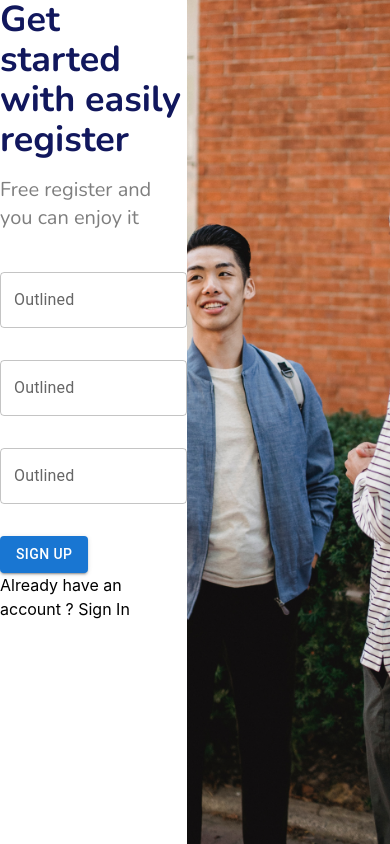
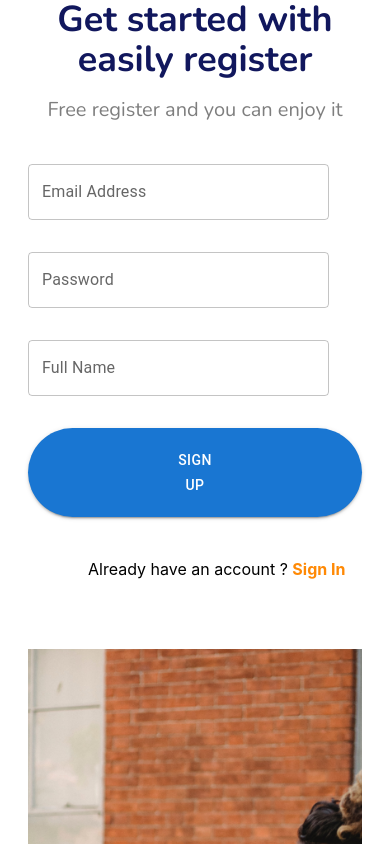
Before and after one commit to shahjalalrafid-dev/mini-chat-drift, a React (Vite) app: page / in a window 390 px wide. Shown: the top 844 px of the page. Built offline with nearby package versions, Linux system fonts and the light colour scheme.

Commit message:
Registration Page Completed Responsively

```diff
--- a/src/pages/Registration.jsx
+++ b/src/pages/Registration.jsx
@@ -5,16 +5,23 @@ import RegistrationImage from '../assets/registration.png'
 
 const Registration = () => {
   return (
-    <div className='container mx-auto'>
-        <div className='flex justify-center'>
-            <div>
-                <h1 className='font-nunito font-bold text-4xl text-[#11175D]'>Get started with easily register</h1>
-                <h4 className='font-nunito font-normal text-xl text-[#000000] opacity-50 mt-4 mb-10'>Free register and you can enjoy it</h4>
-                <TextField className='block! mb-8!' id="outlined-basic" label="Outlined" variant="outlined" />
-                <TextField className='block! mb-8!' id="outlined-basic" label="Outlined" variant="outlined" />
-                <TextField className='block! mb-8!' id="outlined-basic" label="Outlined" variant="outlined" />
-                <Button variant="contained">Sign Up</Button>
-                <p>Already have an account ? <span>Sign In</span> </p>
+    <div className='container mx-auto px-7'>
+        <div className='flex justify-center gap-17 lg:flex-row flex-col'>
+            <div className='my-auto'>
+                <h1 className='font-nunito font-bold text-4xl text-[#11175D] text-center lg:text-left'>Get started with easily register</h1>
+                <h4 className='font-nunito font-normal text-xl text-[#000000] opacity-50 mt-4 mb-10 text-center lg:text-left'>Free register and you can enjoy it</h4>
+                <div className='w-[90%] lg:w-[70%]'>
+                    <TextField className=' mb-8! w-full' id="outlined-basic" label="Email Address" variant="outlined" />
+                </div>
+
+                <div className='w-[90%] lg:w-[70%]'>
+                <TextField className=' mb-8! w-full' id="outlined-basic" label="Password" variant="outlined" />
+                </div>
+                <div className='w-[90%] lg:w-[70%]'>
+                <TextField className=' w-full mb-8!' id="outlined-basic" label="Full Name" variant="outlined" />
+                </div>
+                <Button variant="contained" className='px-[150px]! py-5! rounded-full! '>Sign Up</Button>
+                <p className='mt-10 text-left ml-15'>Already have an account ? <span className='text-orange-400 font-bold cursor-pointer' >Sign In</span> </p>
             </div>
             <div>
                 <img className='w-full h-screen object-cover' src= {RegistrationImage} alt="Registration Image" />
```
